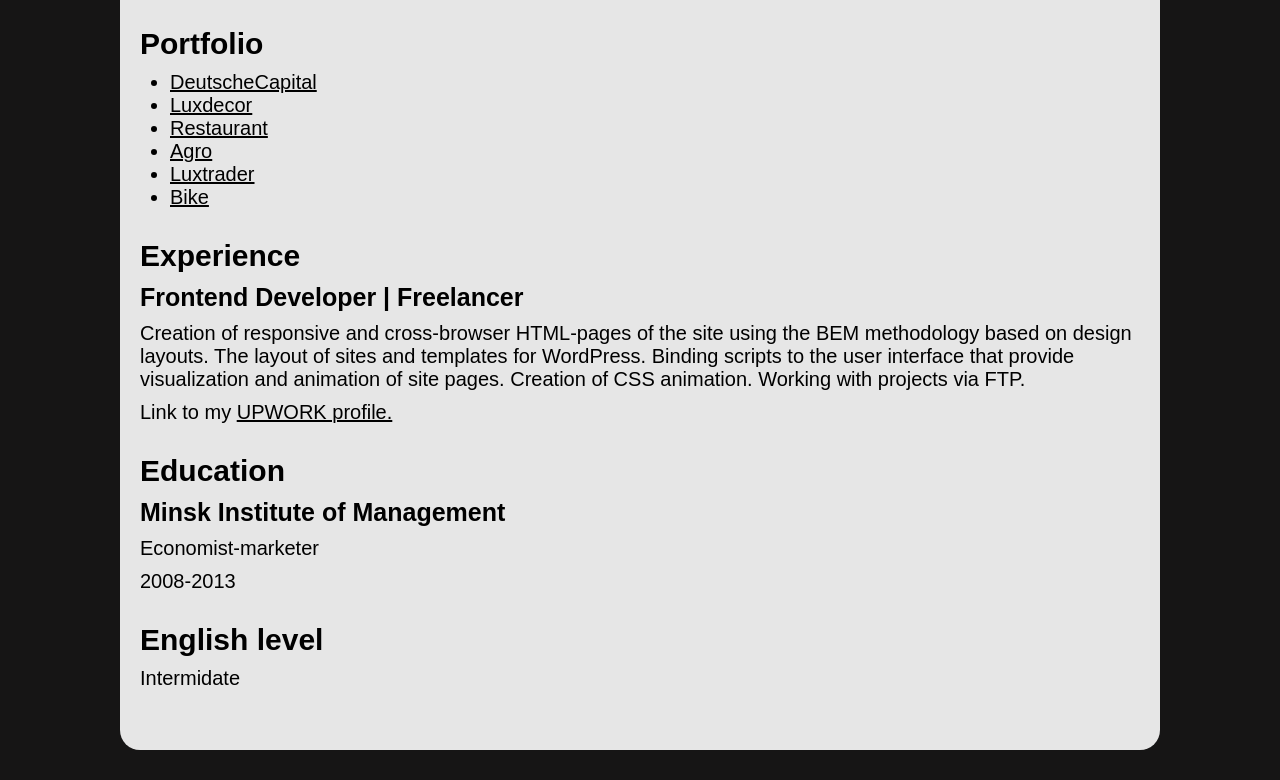
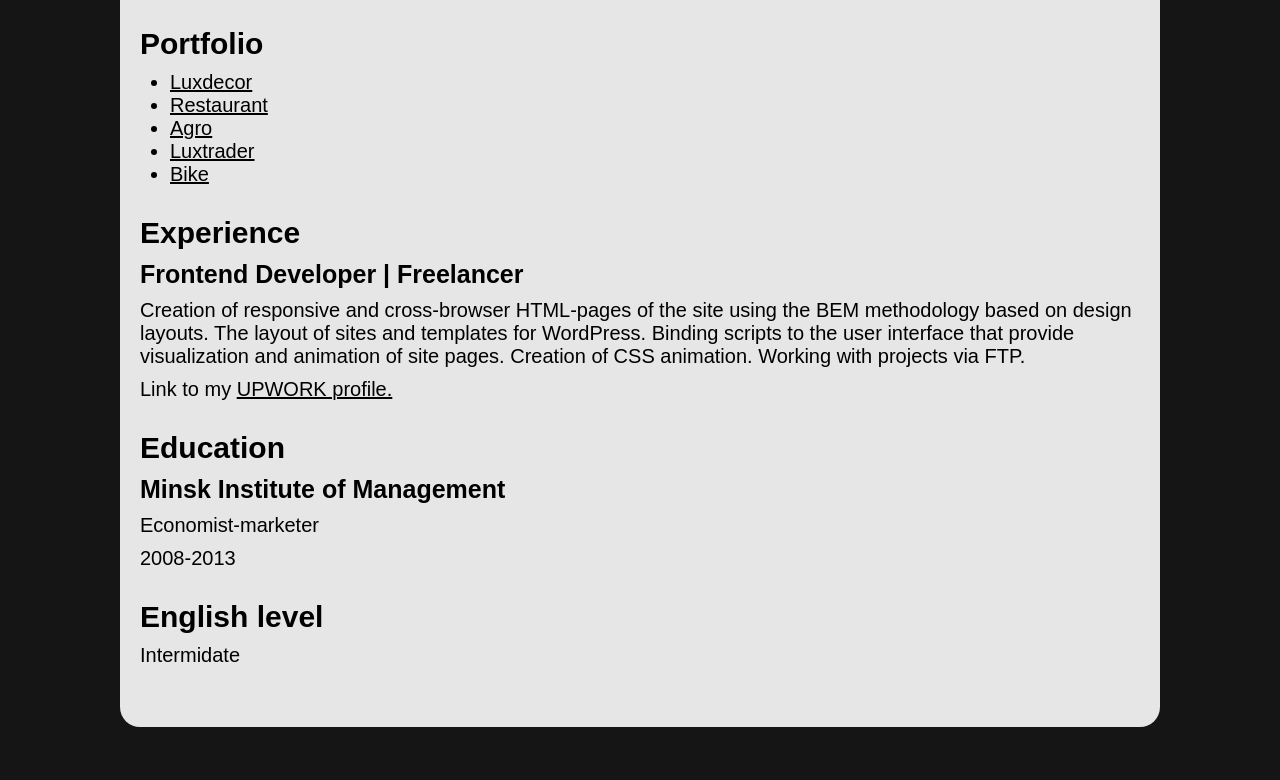
Before and after one commit to andrew-soldat/rsschool-cv, a plain HTML site: page index.html in a window 1280 px wide. Shown: the part 1099-1879 px from the top of the page. After the commit the page ends 1856 px from the top, so only its background shows below. Drawn offline with Linux system fonts and the light colour scheme.

Commit message:
feat: change link portfolio

```diff
--- a/index.html
+++ b/index.html
@@ -42,7 +42,6 @@
 		<section class="section">
 			<h2 class="title">Portfolio</h2>
 			<ul>
-				<li class="text"><a class="link" href="https://blishch.ru/project/DeutscheCapital/index.html">DeutscheCapital</a></li>
 				<li class="text"><a class="link" href="https://andrew-soldat.github.io/luxdecor/index.html">Luxdecor</a></li>
 				<li class="text"><a class="link" href="https://andrew-soldat.github.io/restaurant/index.html">Restaurant</a></li>
 				<li class="text"><a class="link" href="https://andrew-soldat.github.io/agro/index.html">Agro</a></li>
```
